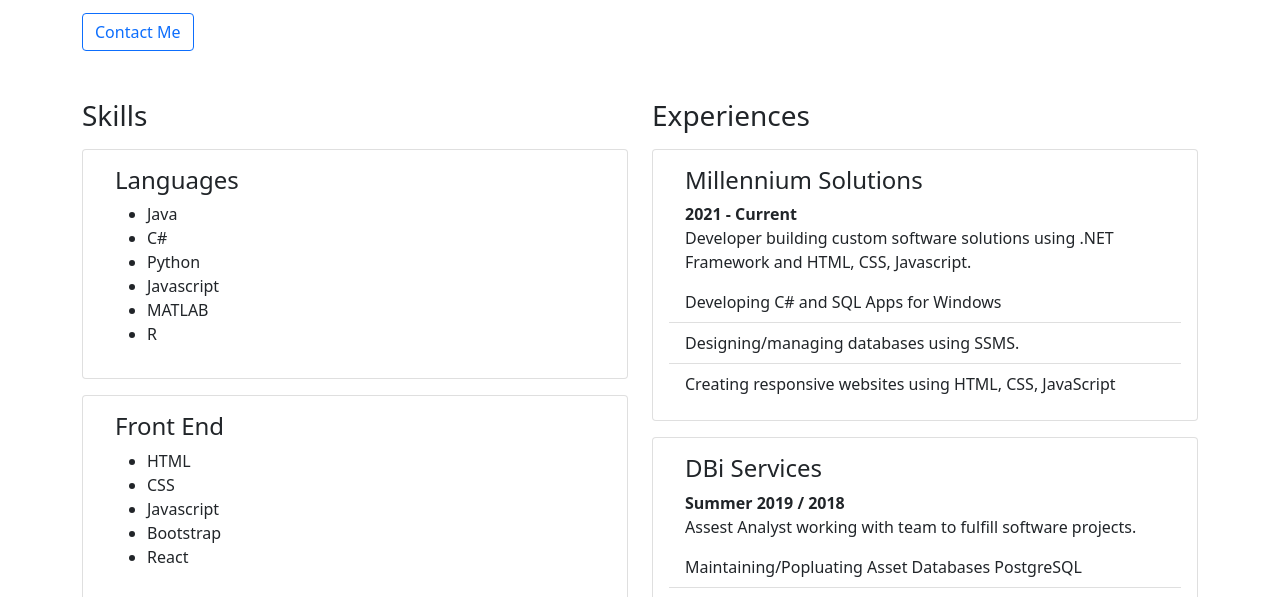
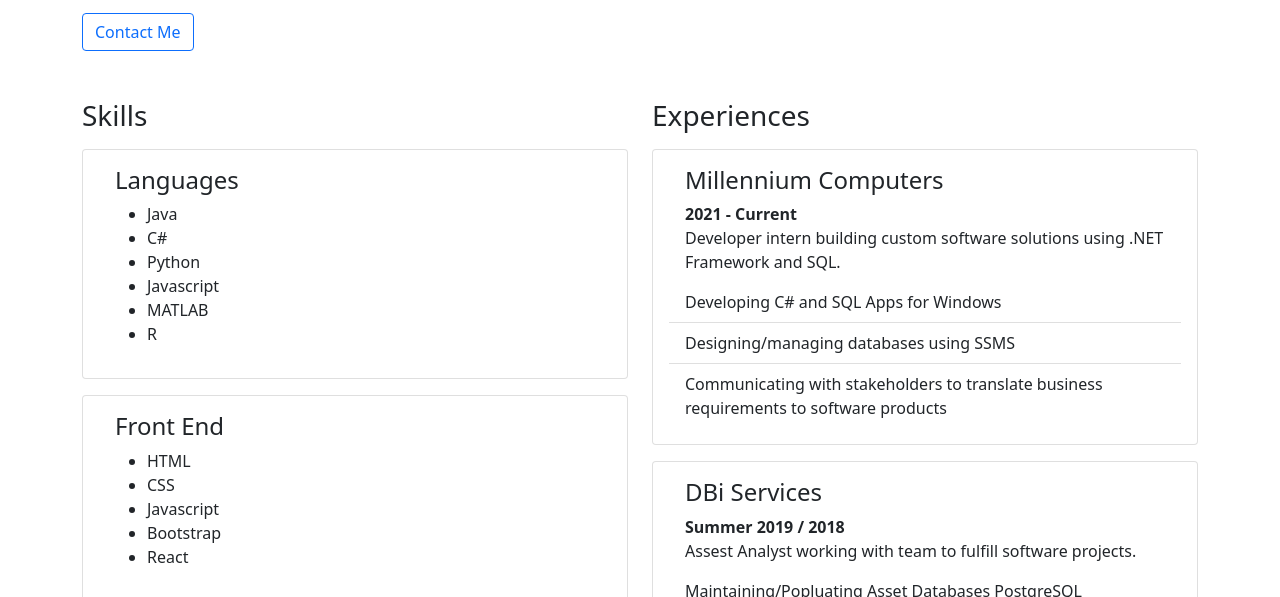
Before and after one commit to mdubravski/mdubravski.github.io, a plain HTML site: page about.html in a window 1280 px wide. Shown: the part 203-800 px from the top of the page. Drawn offline with nearby package versions, Linux system fonts and the light colour scheme.

Commit message:
Update about.html

```diff
--- a/about.html
+++ b/about.html
@@ -124,14 +124,14 @@
                 <div class="card mb-3">
                     <div class="card-body">
                         <div class="mx-3">
-                            <h4>Millennium Solutions</h4>
+                            <h4>Millennium Computers</h4>
                             <div class="div"><strong>2021 - Current</strong></div>
-                            Developer building custom software solutions using .NET Framework and HTML, CSS, Javascript.
+                            Developer intern building custom software solutions using .NET Framework and SQL.
                         </div>
                         <ul class="list-group list-group-flush mt-2">
                             <li class="list-group-item">Developing C# and SQL Apps for Windows</li>
-                            <li class="list-group-item">Designing/managing databases using SSMS.</li>
-                            <li class="list-group-item">Creating responsive websites using HTML, CSS, JavaScript</li>
+                            <li class="list-group-item">Designing/managing databases using SSMS</li>
+                            <li class="list-group-item">Communicating with stakeholders to translate business requirements to software products</li>
                         </ul>
                     </div>
                 </div>
```
